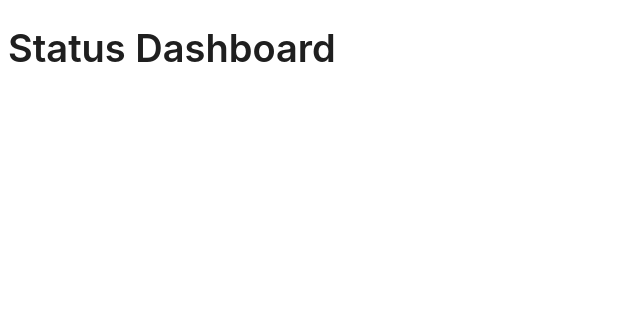
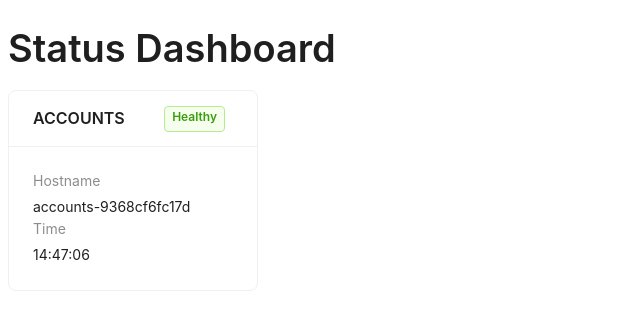
Before and after one commit to felipesilvati/factory-four-frontend-challenge, a React (Create React App) app: page / in a window 1280 px wide. Shown: the top 330 px of the page, without its empty margins (0-640 px from the left). Built offline with nearby package versions, Linux system fonts and the light colour scheme.

Commit message:
feat: status card component with fake data

```diff
--- a/src/App.js
+++ b/src/App.js
@@ -1,9 +1,14 @@
-import { Typography } from 'antd';
+import { Typography, Card } from 'antd';
+import StatusCard from './components/StatusCard';
 const { Title } = Typography;
 
-function App() {
+const App = () => {
   return (
-    <Title>Status Dashboard</Title>
+    <>
+      <Title>Status Dashboard</Title>
+
+      <StatusCard title='Accounts' />
+    </>
   );
 }
 
--- /dev/null
+++ b/src/components/StatusCard.jsx
@@ -0,0 +1,16 @@
+import React from 'react';
+import { Card, Tag, Flex, Statistic, Row, Col } from 'antd';
+const { Meta } = Card;
+
+const StatusCard = ({ title }) => (
+  <Card
+    hoverable
+    style={{ width: 250 }}
+    title={<Flex justify='space-between'>{title?.toUpperCase()}<Tag color="green">Healthy</Tag></Flex>}
+  >
+    <Statistic valueStyle={{ fontSize: 14 }} title="Hostname" value="accounts-9368cf6fc17d" />
+    <Statistic valueStyle={{ fontSize: 14 }} title="Time" value="14:47:06" />
+  </Card>
+);
+
+export default StatusCard;
```
Also changed, not shown: 1 other file (tests, documents, lock files or other folders).
